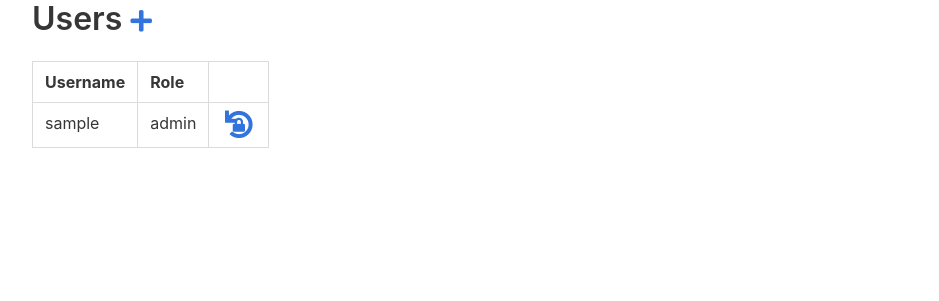
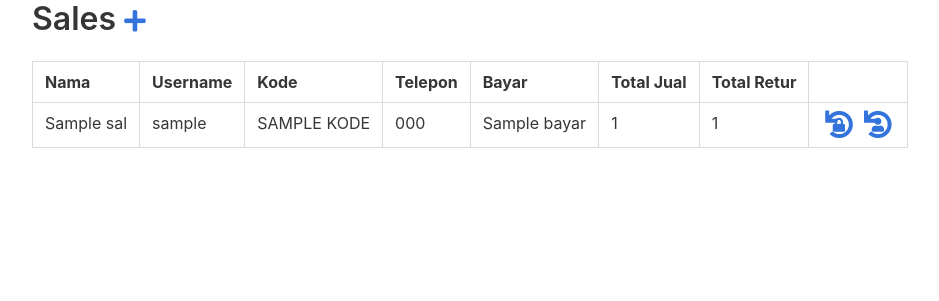
Before and after one commit to Ranovan7/sbs_ceria, a FastAPI app: template app/templates/admin/index.html in a window 1280 px wide. Shown: the part 55-356 px from the top of the page, without its empty margins (32-971 px from the left). Run offline with FastAPI, Linux system fonts and the light colour scheme; the template is opened without the code that fills it: most values are stand-ins (such as "Sample title", 1, 10 or a date in 2020); parts of the project's set-up code (start-up, migrations or seed data) failed here and were passed over.

Commit message:
added create sales feature (sales and user with sales role at the same time)

```diff
--- a/app/templates/admin/index.html
+++ b/app/templates/admin/index.html
@@ -13,37 +13,60 @@
   <div>
     <div class="container">
       <h1 class="title">
-        Users
+        Sales
         <small>
-          <a href="#" onclick="toggle_modal('create-user')">
+          <a href="#" onclick="toggle_modal('create-sales')">
             <i class="fa fa-sm fa-plus"></i>
           </a>
         </small>
       </h1>
-      <div class="modal" id="create-user">
+      <div class="modal" id="create-sales">
         <div class="modal-background"></div>
         <div class="modal-card">
-          <form action="/admin/users" method="post">
+          <form action="/admin/users/sales" method="post">
             <header class="modal-card-head">
-              <p class="modal-card-title">Tambah User</p>
-              <button class="delete" type="button" aria-label="close" onclick="toggle_modal('create-user')"></button>
+              <p class="modal-card-title">Tambah Sales</p>
+              <button class="delete" type="button" aria-label="close" onclick="toggle_modal('create-sales')"></button>
             </header>
             <section class="modal-card-body">
-              <div class="pt-2 pb-2">
-                <label class="label" for="username">Username</label>
-                <input class="input is-link" type="text" name="username" value="">
+              <div class="columns">
+                <div class="column is-four-fifths pt-2 pb-2">
+                  <label class="label" for="username">Nama</label>
+                  <input class="input is-link" type="text" name="nama" value="" required>
+                </div>
+                <div class="column pt-2 pb-2">
+                  <label class="label" for="username">Kode</label>
+                  <input class="input is-link" type="text" name="kode" value="" required>
+                </div>
               </div>
-              <div class="pt-2 pb-2">
-                <label class="label" for="password">Password</label>
-                <input class="input is-link" type="password" name="password" value="">
+              <div class="columns">
+                <div class="column pt-2 pb-2">
+                  <label class="label" for="username">Username</label>
+                  <input class="input is-link" type="text" name="username" value="" required>
+                </div>
+                <div class="column pt-2 pb-2">
+                  <label class="label" for="password">Password</label>
+                  <input class="input is-link" type="password" name="password" value="" required>
+                </div>
               </div>
-              <div class="pt-2 pb-2">
-                <label class="label" for="password">Tugas</label>
-                <div class="select is-link">
-                  <select name="role">
-                    <option value="2" selected>Sales</option>
-                    <option value="3">Gudang</option>
-                  </select>
+              <div class="columns">
+                <div class="column is-three-quarters pt-2 pb-2">
+                  <label class="label" for="username">Alamat</label>
+                  <input class="input is-link" type="text" name="alamat" placeholder="(tidak wajib)">
+                </div>
+                <div class="column pt-2 pb-2">
+                  <label class="label" for="username">Kota</label>
+                  <input class="input is-link" type="text" name="kota" placeholder="(tidak wajib)">
+                </div>
+              </div>
+              <div class="columns">
+                <div class="column pt-2 pb-2">
+                  <label class="label" for="username">Telepon</label>
+                  <input class="input is-link" type="text" name="telepon" placeholder="(tidak wajib)">
+                </div>
+                <div class="column is-three-fifths pt-2 pb-2">
+                  <label class="label" for="username">Keterangan</label>
+                  <input class="input is-link" type="text" name="keterangan" placeholder="(tidak wajib)">
                 </div>
               </div>
             </section>
@@ -51,7 +74,7 @@
               <div class="pl-2 pr-2">
                 <input class="button is-link" type="submit" value="Tambah">
               </div>
-              <button class="button" type="button" onclick="toggle_modal('create-user')">Batal</button>
+              <button class="button" type="button" onclick="toggle_modal('create-sales')">Batal</button>
             </footer>
           </form>
         </div>
@@ -61,22 +84,38 @@
       <table class="table is-bordered">
         <thead>
           <tr>
+            <th>Nama</th>
             <th>Username</th>
-            <th>Role</th>
+            <th>Kode</th>
+            <th>Telepon</th>
+            <th>Bayar</th>
+            <th>Total Jual</th>
+            <th>Total Retur</th>
             <th></th>
           </tr>
         </thead>
         <tbody>
-          {% for us in users %}
+          {% for sal in sales %}
           <tr>
-            <td>{{ us.username }}</td>
-            <td>{{ us.role_tag }}</td>
+            <td>{{ sal.nama }}</td>
+            <td>{{ sal.get_user().username }}</td>
+            <td>{{ sal.kode.upper() }}</td>
+            <td>{{ sal.telepon }}</td>
+            <td>{{ sal.bayar }}</td>
+            <td>{{ sal.total_jual }}</td>
+            <td>{{ sal.total_retur or 0 }}</td>
             <td>
               <small>
-                <a href="#" onclick="toggle_password({{ us.id }})">
+                <a href="#" onclick="toggle_password({{ sal.get_user().id }})">
                   <span class="fa-passwd-reset fa-stack">
                     <i class="fa fa-undo fa-stack-2x"></i>
                     <i class="fa fa-lock fa-stack-1x"></i>
+                  </span>
+                </a>
+                <a href="#">
+                  <span class="fa-edit-sales fa-stack">
+                    <i class="fa fa-undo fa-stack-2x"></i>
+                    <i class="fa fa-user fa-stack-1x"></i>
                   </span>
                 </a>
             </small>
```
Also changed, not shown: app/models.py (+10 -8 lines), app/routes/admin.py (+26 -9 lines), app/schemas.py (+25 -4 lines).
